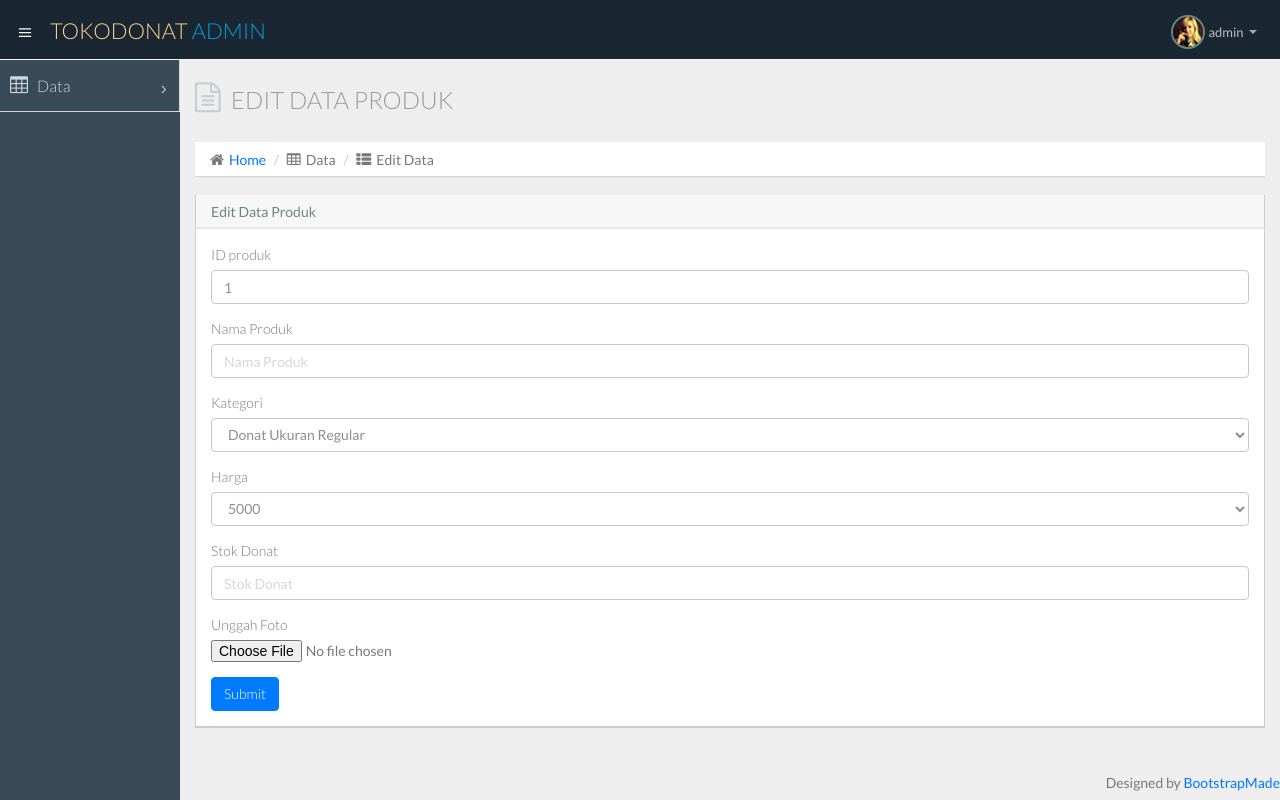
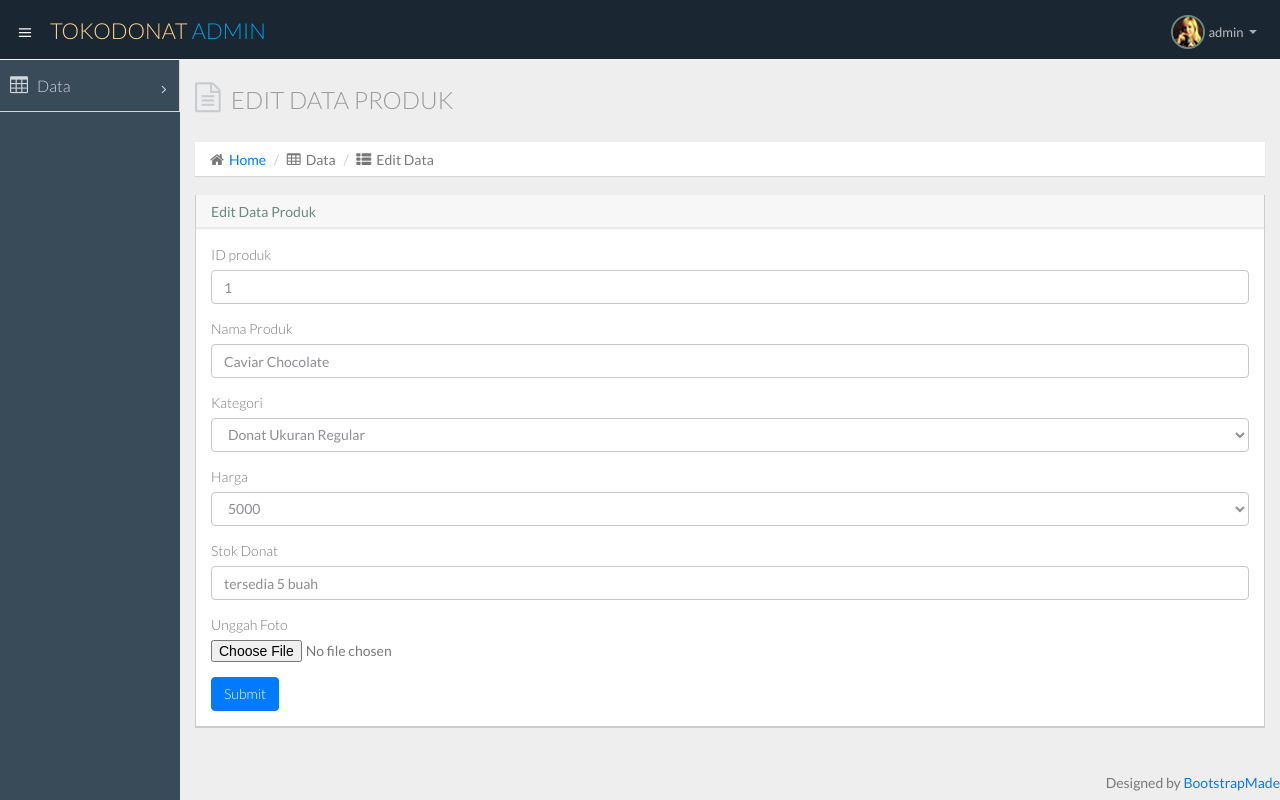
Before and after one commit to rabiatulfitria/studi-kasus, a PHP site: page /admin_toko_donat/data_penjual_edit.php?id=1 in a window 1280 px wide. Run offline with PHP 8.4, Linux system fonts and the light colour scheme; data comes from the database, SQL or seed files in the repository; data that the repository does not hold is empty; some libraries are stand-ins or nearby versions.

Commit message:
perubahan koding lagi di folder admin_toko_donat

```diff
--- a/admin_toko_donat/data_penjual_edit.php
+++ b/admin_toko_donat/data_penjual_edit.php
@@ -142,11 +142,11 @@
                 $query = mysqli_query($db_con,"SELECT * FROM produk_donat WHERE id='$id'");
                 while ($data = mysqli_fetch_array($query)) {
                     $id = $data['id'];
-                    $input_nama_produk = $data['nama_donat'];
-                    $input_kategori_produk = $data['nama_kategori'];
-                    $input_harga_produk = $data['harga'];
-                    $stok_produk = $data['status'];
-                    $nama_file_baru = $data['gambar'];
+                    $nama_donat = $data['nama_donat'];
+                    $nama_kategori = $data['nama_kategori'];
+                    $harga = $data['harga'];
+                    $status = $data['status'];
+                    $gambar = $data['gambar'];
 
                 }
                 ?>
```
Also changed, not shown: admin_toko_donat/data_penjual_edit_db.php (+7 -4 lines), admin_toko_donat/data_penjual_tambah_db.php (+6 -6 lines).
